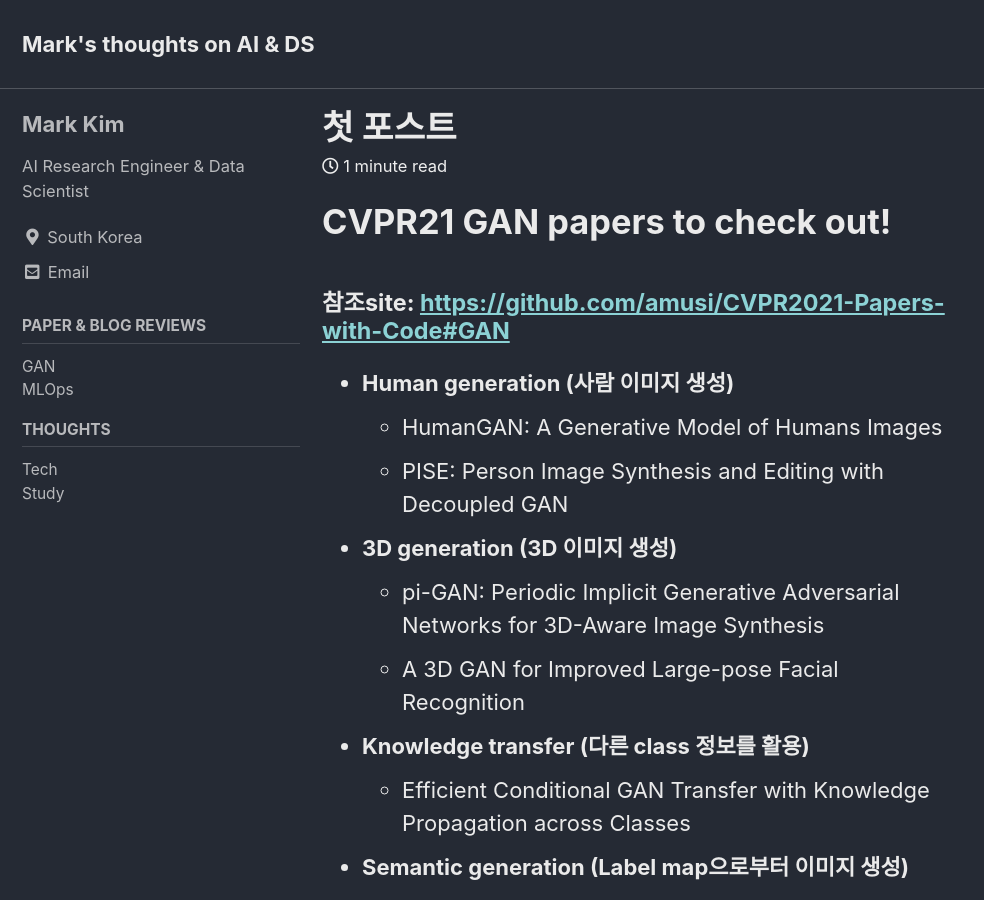
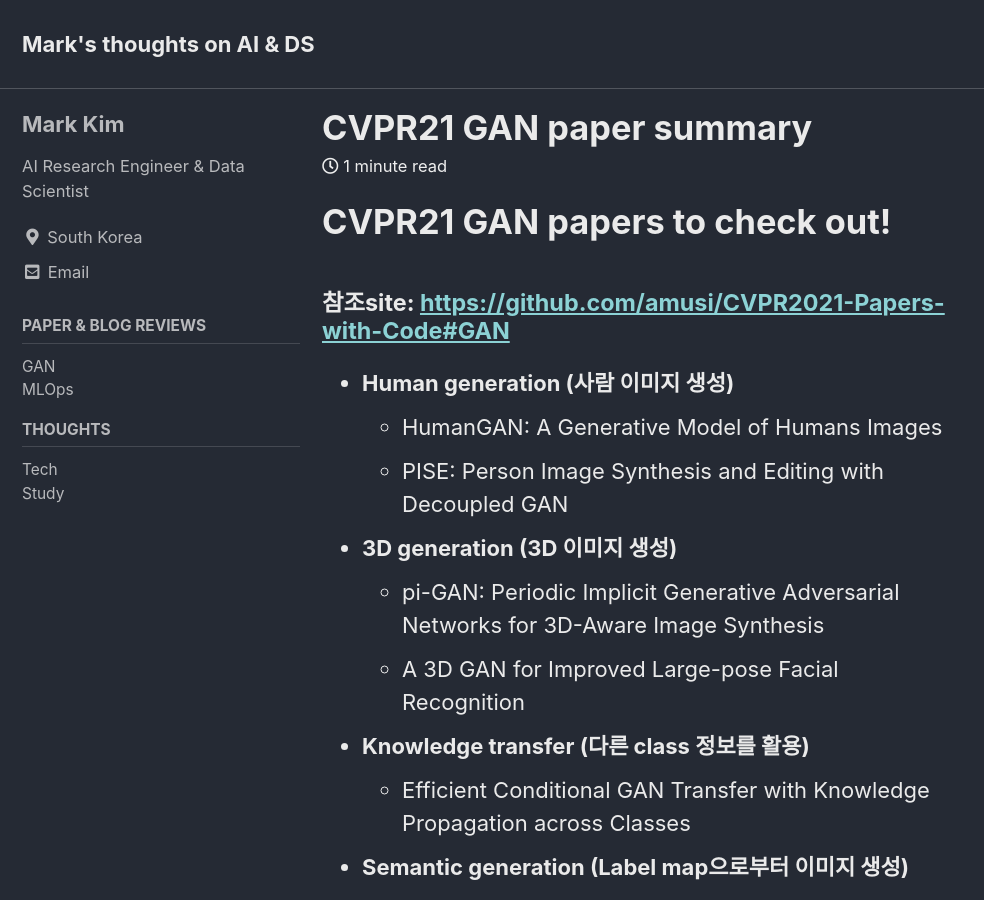
Before and after one commit to jis478/test_page, a Jekyll site: the page built from _posts/2022-04-02-test.md, in a window 1280 px wide and 900 px high. Shown: the whole window, without its empty margins (0-984 px from the left). Built offline with Jekyll 4.4.1, drawn with Linux system fonts in a browser that asks for light colours; cached includes are drawn as plain includes.

Commit message:
Update 2022-04-02-test.md

```diff
--- a/_posts/2022-04-02-test.md
+++ b/_posts/2022-04-02-test.md
@@ -1,6 +1,6 @@
 ---
 layout: single
-title: "첫 포스트"
+title: "CVPR21 GAN paper summary"
 sidebar:
   nav: "docs"
 date: "2021-01-17 00:00:00 +0900"
```
